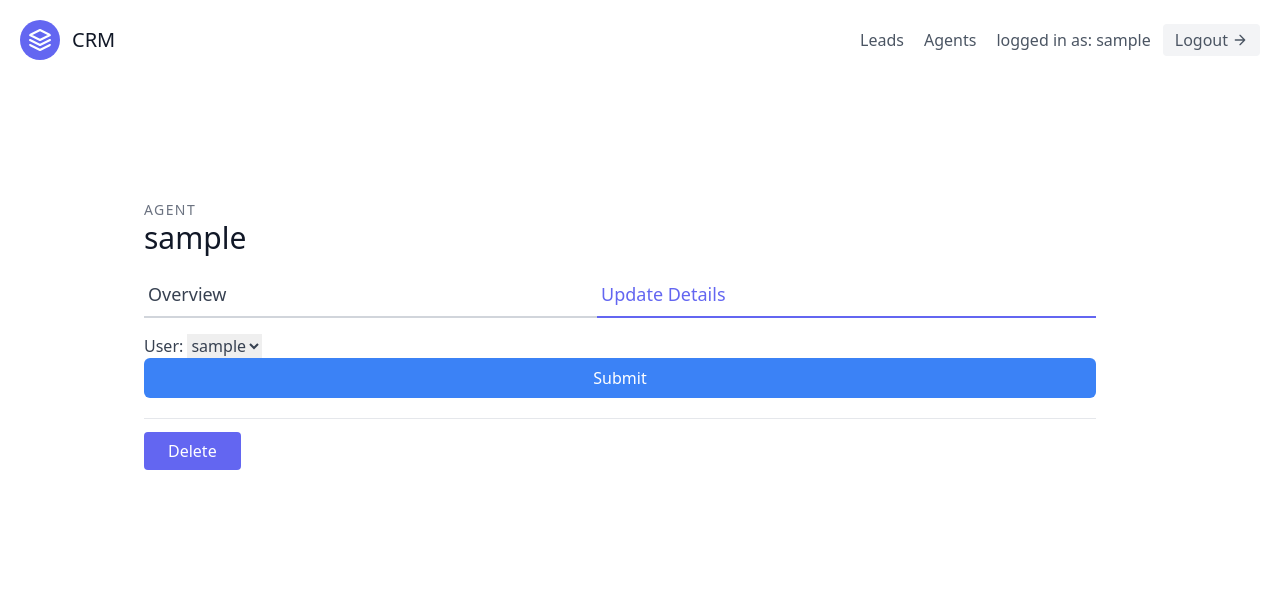
After one commit to sir-meee/Django-CRM, a Django app: page /agents/1/update/ in a window 1280 px wide. The commit adds this page. Shown: the top 602 px of the page. Run offline with Django 3.2, Linux system fonts and the light colour scheme; a user stored in the database is signed in; tables that the repository leaves empty hold one stand-in row (values such as "Sample post").

Commit message:
Agent Detail, Update and Delete Views

```diff
--- a/agents/templates/agents/agent_list.html
+++ b/agents/templates/agents/agent_list.html
@@ -40,7 +40,7 @@
                                         {{ agent.user.email }}
                                     </td>
                                     <td class="px-6 py-4 whitespace-nowrap text-right text-sm font-medium">
-                                        <a href="" class="text-indigo-600 hover:text-indigo-900">
+                                        <a href="{% url 'agents:agent-update' agent.pk %}" class="text-indigo-600 hover:text-indigo-900">
                                             Edit
                                         </a>
                                     </td>
--- /dev/null
+++ b/agents/templates/agents/agent_update.html
@@ -0,0 +1,34 @@
+{% extends "base.html" %}
+
+
+{% block content %}
+
+<section class="text-gray-700 body-font overflow-hidden">
+    <div class="container px-5 py-24 mx-auto">
+      <div class="lg:w-4/5 mx-auto flex flex-wrap">
+        <div class="w-full lg:pr-10 lg:py-6 mb-6 lg:mb-0">
+            <h2 class="text-sm title-font text-gray-500 tracking-widest">AGENT</h2>
+            <h1 class="text-gray-900 text-3xl title-font font-medium mb-4">{{ agent.user.username }}</h1>
+            <div class="flex mb-4">
+                <a href="{% url 'agents:agent-detail' agent.pk %}" class="flex-grow border-b-2 border-gray-300 py-2 text-lg px-1">
+                    Overview
+                </a>
+                <a href="{% url 'agents:agent-update' agent.pk %}" class="flex-grow text-indigo-500 border-b-2 border-indigo-500 py-2 text-lg px-1">
+                    Update Details
+                </a>
+            </div>
+            <form form method="post">
+                {% csrf_token %}
+                {{ form.as_p }}
+                <button type="submit" class="w-full text-white bg-blue-500 hover:bg-blue-600 px-3 py-2 rounded-md">Submit</button>
+            </form>
+            <div class="mt-5 py-5 border-t border-gray-200">
+                <a href="{% url 'agents:agent-delete' agent.pk %}" class="w-1/2 mt-3 text-white bg-indigo-500 border-0 py-2 px-6 focus:outline-none hover:bg-indigo-600 rounded">
+                    Delete
+                </a>
+            </div>
+        </div>
+      </div>
+    </div>
+  </section>
+{% endblock content %}
--- a/agents/urls.py
+++ b/agents/urls.py
@@ -1,10 +1,16 @@
 from django.urls import  path
 
-from .views import AgentListView, AgentCreateView
+from .views import (
+    AgentListView, AgentCreateView, AgentDetailView,
+    AgentUpdateView, AgentDeleteView
+)
 
 app_name = "agents"
 
 urlpatterns = [
     path('', AgentListView.as_view(), name='agent-list'),
     path('create/', AgentCreateView.as_view(), name='agent-create'),
+    path('<int:pk>/', AgentDetailView.as_view(), name='agent-detail'),
+    path('<int:pk>/update/', AgentUpdateView.as_view(), name='agent-update'),
+    path('<int:pk>/delete/', AgentDeleteView.as_view(), name='agent-delete'),
 ]
--- a/agents/views.py
+++ b/agents/views.py
@@ -24,3 +24,32 @@ class AgentCreateView(LoginRequiredMixin, generic.CreateView):
         agent.organisation = self.request.user.userprofile
         agent.save()
         return super(AgentCreateView, self).form_valid(form)
+
+class AgentDetailView(LoginRequiredMixin, generic.DetailView):
+    template_name = "agents/agent_detail.html"
+    context_object_name = "agent"
+
+    def get_queryset(self):
+        return Agent.objects.all()
+
+
+class AgentUpdateView(LoginRequiredMixin, generic.UpdateView):
+    template_name = "agents/agent_update.html"
+    form_class = AgentModelForm
+
+    def get_success_url(self):
+        return reverse("agents:agent-list")
+
+    def get_queryset(self):
+        return Agent.objects.all()
+
+
+class AgentDeleteView(LoginRequiredMixin, generic.DeleteView):
+    template_name = "agents/agent_delete.html"
+    context_object_name = "agent"
+
+    def get_success_url(self):
+        return reverse("agents:agent-list")
+
+    def get_queryset(self):
+        return Agent.objects.all()
--- a/templates/navbar.html
+++ b/templates/navbar.html
@@ -8,8 +8,8 @@
     </a>
     <nav class="md:ml-auto flex flex-wrap items-center text-base justify-center">
       <a href="{% url 'leads:lead-list' %}" class="mr-5 hover:text-gray-900">Leads</a>
-      <!-- <a class="mr-5 hover:text-gray-900">Second Link</a>
-      <a class="mr-5 hover:text-gray-900">Third Link</a> -->
+      <a href="{% url 'agents:agent-list' %}" class="mr-5 hover:text-gray-900">Agents</a>
+      <!-- <a class="mr-5 hover:text-gray-900">Third Link</a> -->
       {% if not request.user.is_authenticated %}
       <a href="{% url 'signup' %}" class="mr-5 hover:text-gray-900">Signup</a>
       {% endif %}
```
Also changed, not shown: agents/templates/agents/agent_delete.html (added, +19 -0 lines), agents/templates/agents/agent_detail.html (added, +31 -0 lines).
